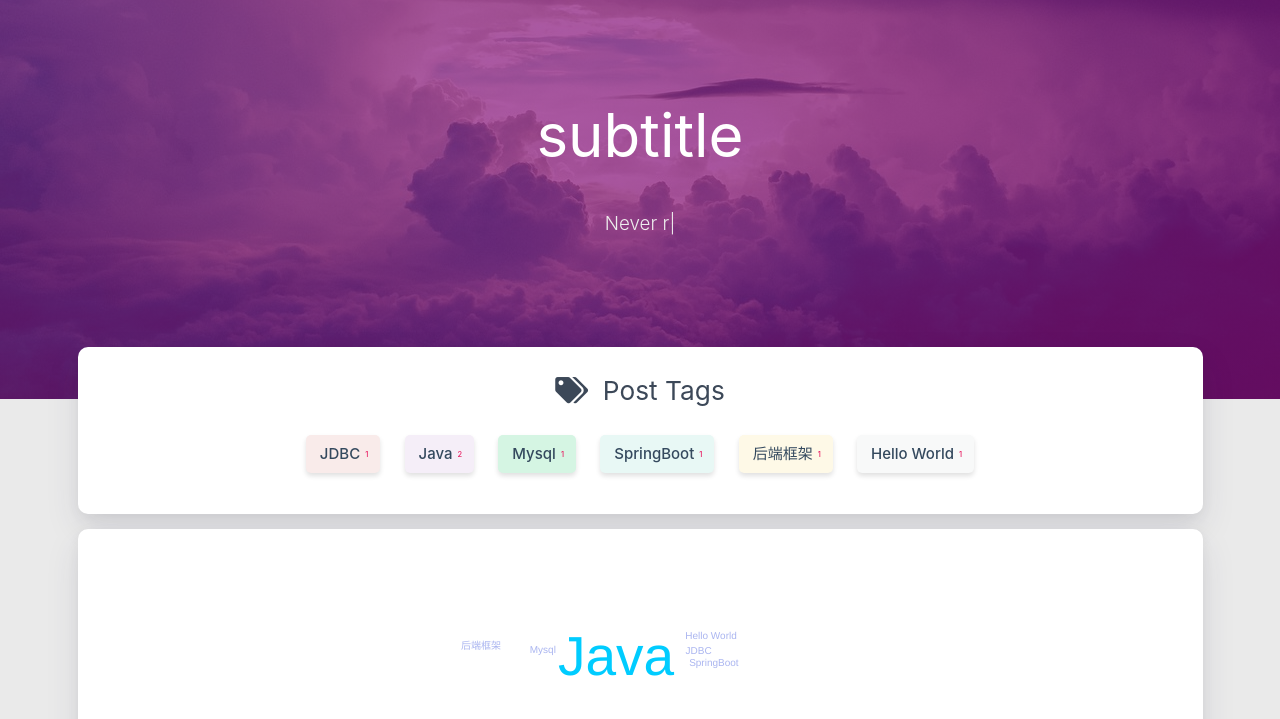
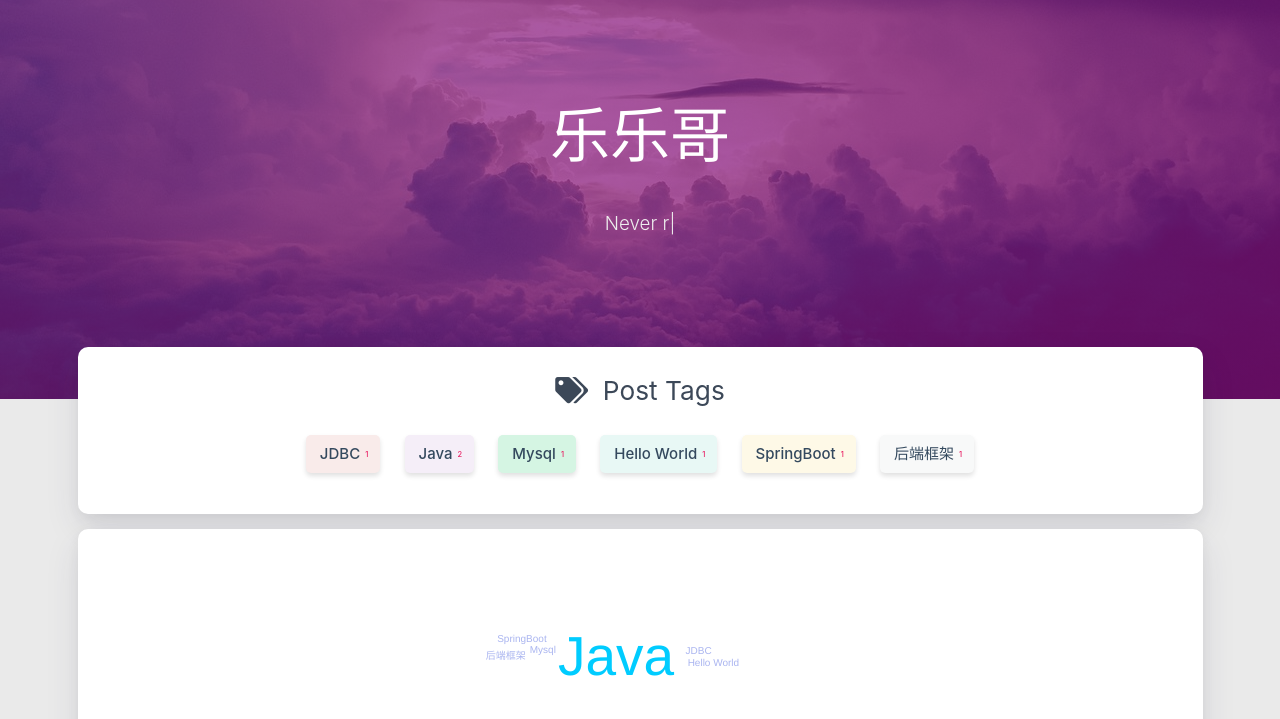
Before and after one commit to Lelege0/Lelege0.github.io, a plain HTML site: page tags/index.html in a window 1280 px wide. Shown: the part 81-800 px from the top of the page. Drawn offline with nearby package versions, Linux system fonts and the light colour scheme; some packages are replaced by stand-ins of ours; a script that the page names is missing.

Commit message:
Site updated: 2019-12-06 19:10:25

```diff
--- a/tags/index.html
+++ b/tags/index.html
@@ -284,7 +284,7 @@
         <div class="brand">
             <div class="title center-align">
 
-                subtitle
+                乐乐哥
 
             </div>
 
@@ -358,10 +358,19 @@
                 </a>
 
 
+                <a href="/tags/Hello-World/" title="Hello World: 1">
+                    <span class="chip center-align waves-effect waves-light
+                             chip-default "
+                            data-tagname="Hello World" style="background-color: #E8F8F5;">Hello World
+                        <span class="tag-length">1</span>
+                    </span>
+                </a>
+
+
                 <a href="/tags/SpringBoot/" title="SpringBoot: 1">
                     <span class="chip center-align waves-effect waves-light
                              chip-default "
-                            data-tagname="SpringBoot" style="background-color: #E8F8F5;">SpringBoot
+                            data-tagname="SpringBoot" style="background-color: #FEF9E7;">SpringBoot
                         <span class="tag-length">1</span>
                     </span>
                 </a>
@@ -370,16 +379,7 @@
                 <a href="/tags/%E5%90%8E%E7%AB%AF%E6%A1%86%E6%9E%B6/" title="后端框架: 1">
                     <span class="chip center-align waves-effect waves-light
                              chip-default "
-                            data-tagname="后端框架" style="background-color: #FEF9E7;">后端框架
-                        <span class="tag-length">1</span>
-                    </span>
-                </a>
-
-
-                <a href="/tags/Hello-World/" title="Hello World: 1">
-                    <span class="chip center-align waves-effect waves-light
-                             chip-default "
-                            data-tagname="Hello World" style="background-color: #F8F9F9;">Hello World
+                            data-tagname="后端框架" style="background-color: #F8F9F9;">后端框架
                         <span class="tag-length">1</span>
                     </span>
                 </a>
@@ -408,7 +408,7 @@
 <script type="text/javascript">
 
 
-    $('#tag-wordcloud').jQCloud([{"text":"JDBC","weight":1,"link":"https://github.com/Lelege0/tags/JDBC/"},{"text":"Java","weight":2,"link":"https://github.com/Lelege0/tags/Java/"},{"text":"Mysql","weight":1,"link":"https://github.com/Lelege0/tags/Mysql/"},{"text":"SpringBoot","weight":1,"link":"https://github.com/Lelege0/tags/SpringBoot/"},{"text":"后端框架","weight":1,"link":"https://github.com/Lelege0/tags/后端框架/"},{"text":"Hello World","weight":1,"link":"https://github.com/Lelege0/tags/Hello-World/"}], {
+    $('#tag-wordcloud').jQCloud([{"text":"JDBC","weight":1,"link":"https://github.com/Lelege0/tags/JDBC/"},{"text":"Java","weight":2,"link":"https://github.com/Lelege0/tags/Java/"},{"text":"Mysql","weight":1,"link":"https://github.com/Lelege0/tags/Mysql/"},{"text":"Hello World","weight":1,"link":"https://github.com/Lelege0/tags/Hello-World/"},{"text":"SpringBoot","weight":1,"link":"https://github.com/Lelege0/tags/SpringBoot/"},{"text":"后端框架","weight":1,"link":"https://github.com/Lelege0/tags/后端框架/"}], {
         autoResize: true
     });
 </script>
```
Also changed, not shown: about/index.html (+8 -8 lines), archives/2019/12/index.html (+1 -1 lines), archives/2019/index.html (+1 -1 lines), archives/index.html (+1 -1 lines), categories/Java/index.html (+1 -1 lines), categories/Java/后端/index.html (+1 -1 lines), categories/Java/后端/数据库/index.html (+1 -1 lines), categories/index.html (+1 -1 lines), contact/index.html (+1 -1 lines), friends/index.html (+1 -1 lines), index.html (+1 -1 lines), tags/Hello-World/index.html (+12 -12 lines), tags/JDBC/index.html (+12 -12 lines), tags/Java/index.html (+12 -12 lines), 3 more files.
